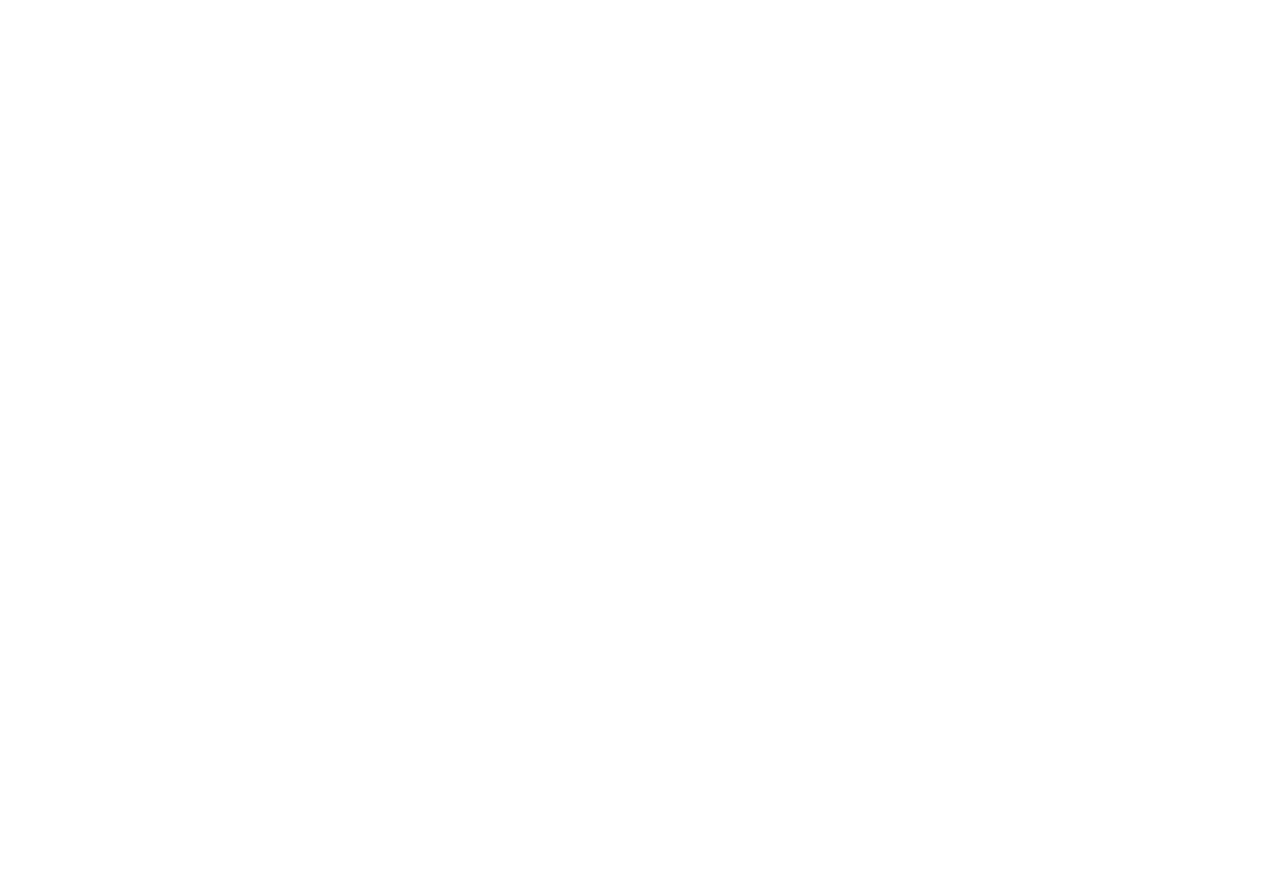
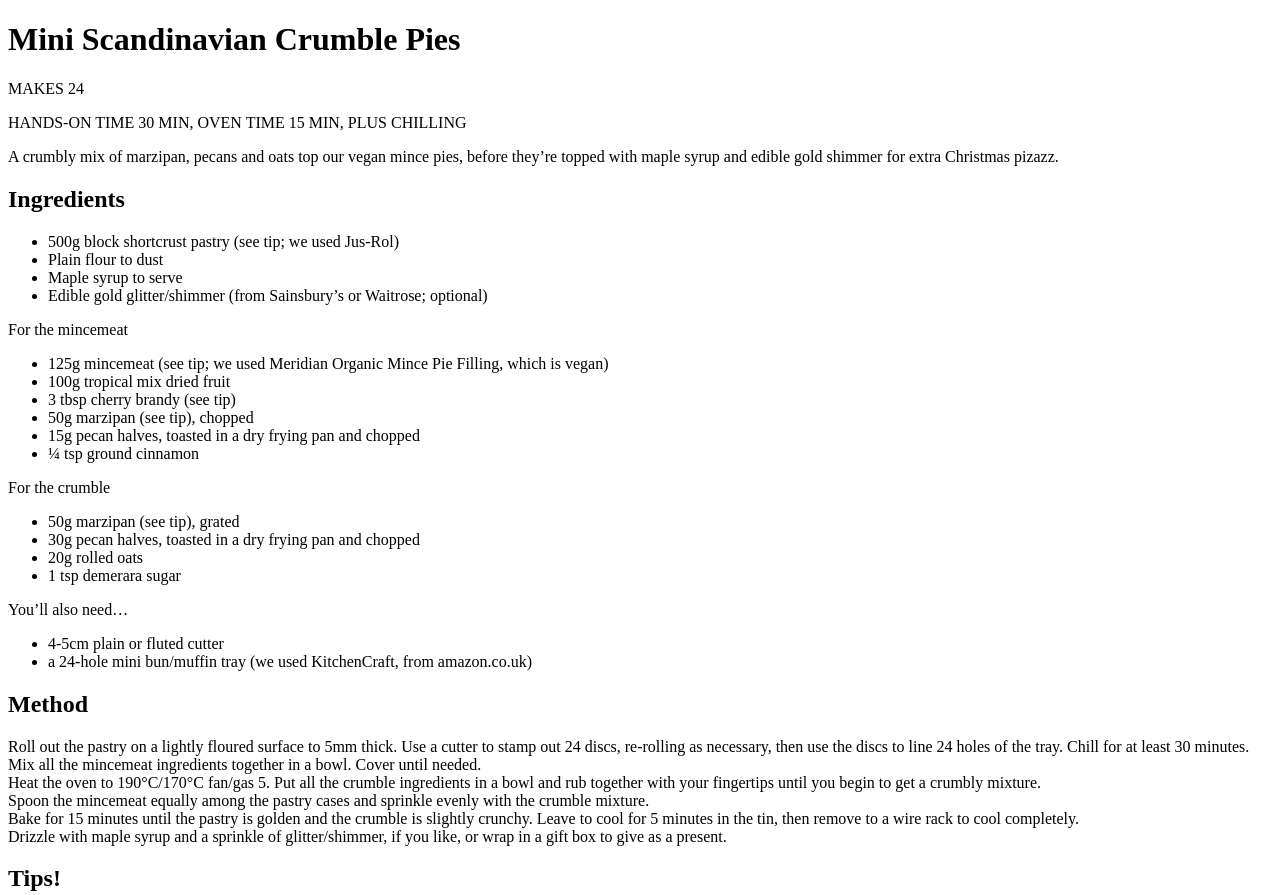
Before and after one commit to alinesantosmendonca/odin-recipes, a plain HTML site: page recipes/recipe1.html in a window 1280 px wide. Shown: the top 895 px of the page. Before the commit the page ends 800 px from the top, so only its background shows below. Drawn offline with Linux system fonts and the light colour scheme.

Commit message:
Structure

```diff
--- a/recipes/recipe1.html
+++ b/recipes/recipe1.html
@@ -4,9 +4,60 @@
     <meta charset="UTF-8">
     <meta http-equiv="X-UA-Compatible" content="IE=edge">
     <meta name="viewport" content="width=device-width, initial-scale=1.0">
-    <title>Document</title>
+    <title>Mini Scandinavian Crumble Pies</title>
+    <h1>Mini Scandinavian Crumble Pies</h1>
 </head>
 <body>
+<p>MAKES 24</p>
+<p>HANDS-ON TIME 30 MIN, OVEN TIME 15 MIN, PLUS CHILLING</p>
+
+
+A crumbly mix of marzipan, pecans and oats top our vegan mince pies, before they’re topped with maple syrup and edible gold shimmer for extra Christmas pizazz.
+
+<p><h2>Ingredients</h2></p>
+
+<ul>
+    <li>500g block shortcrust pastry (see tip; we used Jus-Rol)</li>
+    <li>Plain flour to dust</li>
+    <li>Maple syrup to serve</li>
+    <li>Edible gold glitter/shimmer (from Sainsbury’s or Waitrose; optional)</li>
+</ul>
+<p>For the mincemeat</p>
+<ul>
+    <li>125g mincemeat (see tip; we used Meridian Organic Mince Pie Filling, which is vegan)</li>
+    <li>100g tropical mix dried fruit</li>
+    <li>3 tbsp cherry brandy (see tip)</li>
+    <li>50g marzipan (see tip), chopped</li>
+    <li>15g pecan halves, toasted in a dry frying pan and chopped</li>
+    <li>¼ tsp ground cinnamon</li>
+</ul>
+<p>For the crumble</p>
+<ul>
+    <li>50g marzipan (see tip), grated</li>
+    <li>30g pecan halves, toasted in a dry frying pan and chopped</li>
+    <li>20g rolled oats</li>
+    <li>1 tsp demerara sugar</li>
+    <liPinch ground cinnamon></li>
+</ul>
+<p>You’ll also need…</p>
+<ul>
+    <li>4-5cm plain or fluted cutter</li>
+    <li>a 24-hole mini bun/muffin tray (we used KitchenCraft, from amazon.co.uk)</li>
+</ul>
+
+
+<p><h2>Method</h2></p>
+
+Roll out the pastry on a lightly floured surface to 5mm thick. Use a cutter to stamp out 24 discs, re-rolling as necessary, then use the discs to line 24 holes of the tray. Chill for at least 30 minutes. <br>
+Mix all the mincemeat ingredients together in a bowl. Cover until needed.<br>
+Heat the oven to 190°C/170°C fan/gas 5. Put all the crumble ingredients in a bowl and rub together with your fingertips until you begin to get a crumbly mixture.<br>
+Spoon the mincemeat equally among the pastry cases and sprinkle evenly with the crumble mixture.<br>
+Bake for 15 minutes until the pastry is golden and the crumble is slightly crunchy. Leave to cool for 5 minutes in the tin, then remove to a wire rack to cool completely.<br>
+Drizzle with maple syrup and a sprinkle of glitter/shimmer, if you like, or wrap in a gift box to give as a present.
+
+<p><h2>Tips!</h2></p>
+This recipe can easily be doubled to make 48. Use any extra pastry to make pastry lids instead of the pecan crumble, if you like. If you’re making this recipe for vegans, be sure to check product labels to make sure pastry, mincemeat, brandy, marzipan and gold shimmer (if using) are suitable.
+Once cool, keep the mince pies in an airtight container for up to 4 days.
 
 </body>
 </html>
```
Also changed, not shown: index.html (+7 -1 lines), recipes/recipe2.html (added, +38 -0 lines), recipes/recipe3.html (added, +35 -0 lines), recipe1photo.jpeg (added), recipe2photo.jpeg (added), recipe3recipe.jpeg (added), 1 other file.
